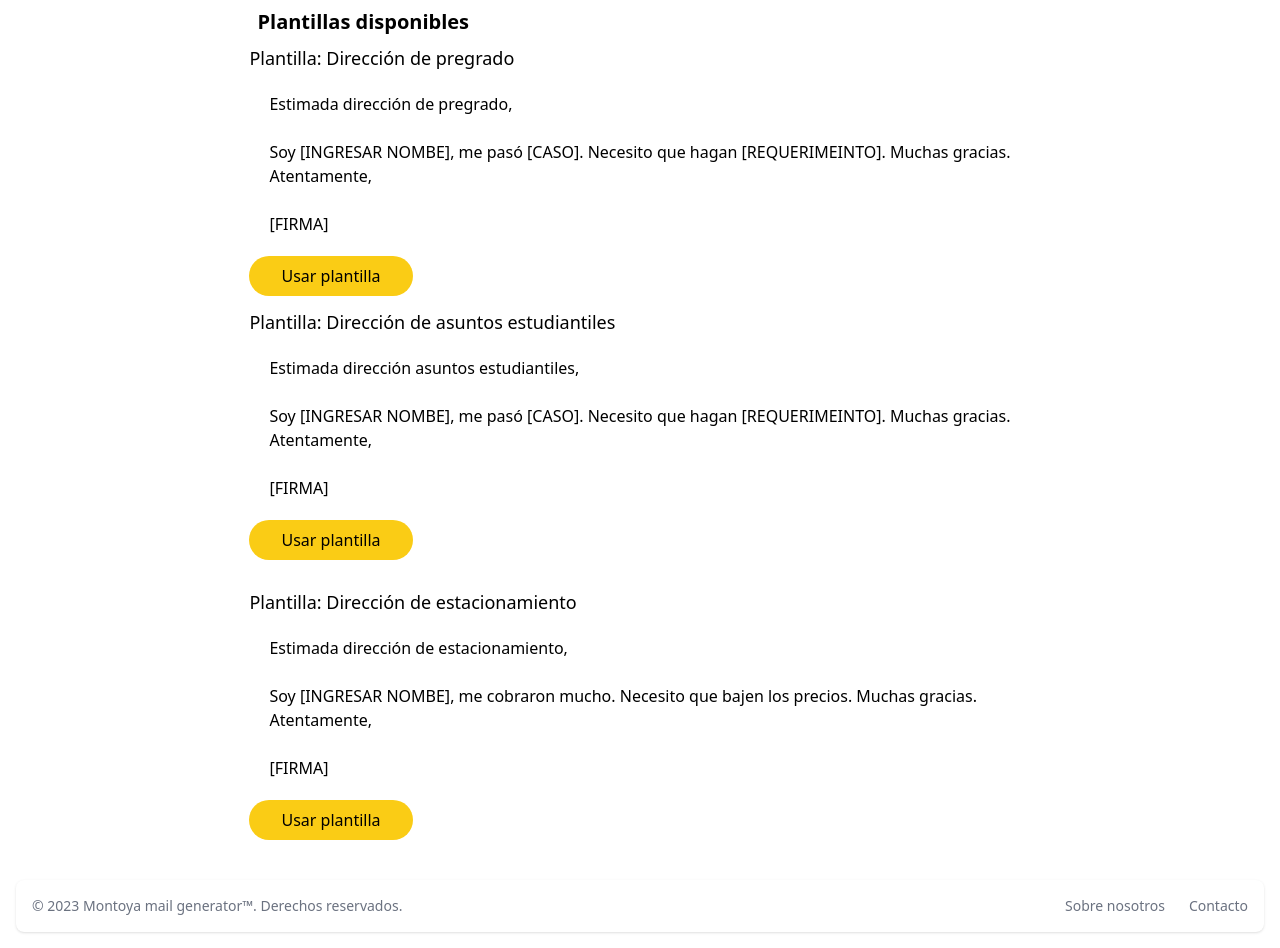
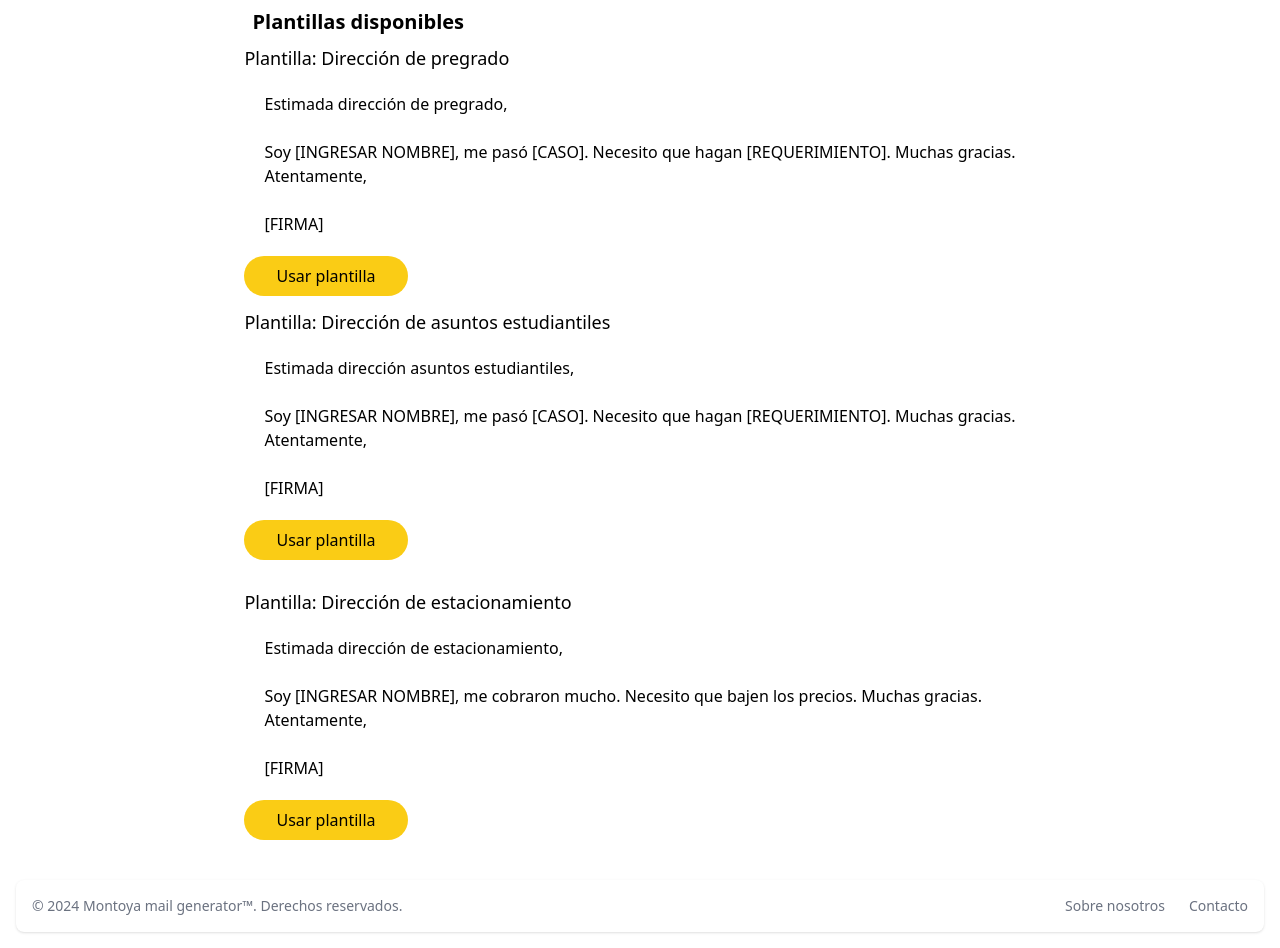
Before and after one commit to tvallotton/gpti, a FastAPI app: page /plantillas in a window 1280 px wide. Shown: the part 48-996 px from the top of the page. Run offline with FastAPI, Linux system fonts and the light colour scheme.

Commit message:
fix: typos and spelling mistake

```diff
--- a/templates/footer.html
+++ b/templates/footer.html
@@ -1,7 +1,7 @@
 <footer class="bg-white rounded-lg shadow m-4 ">
     <div class="w-full mx-auto max-w-screen-xl p-4 md:flex md:items-center md:justify-between">
 
-        <span class="text-sm text-gray-500 sm:text-center">© 2023 <a href="/"
+        <span class="text-sm text-gray-500 sm:text-center">© 2024 <a href="/"
                class="hover:underline">Montoya mail generator™</a>. Derechos reservados.
         </span>
 
--- a/templates/frases-ideas.html
+++ b/templates/frases-ideas.html
@@ -38,7 +38,7 @@
         <div class="mb-3 flex flex-col">
             <div class="flex">
                 <label for="contexto" class="text-lg">Ingresa contexto</label>
-                <p>*Da contexto de la solicitus o detalles especiales a considerar
+                <p>*Da contexto de la solicitud o detalles especiales a considerar
                 </p>
             </div>
             <input name="contexto" id="contexto" class="rounded-full border-2 p-1">
--- a/templates/inicio.html
+++ b/templates/inicio.html
@@ -15,7 +15,7 @@
         </p>
         <ol>
             <li>
-                1. Saludo
+                1. Saludo.
             </li>
             <li>
                 2. Presentación.
@@ -57,7 +57,7 @@
             integración con ChatGPT.
 
 
-            ¡Haz click en <a class="underline text-blue-600 hover:text-blue-800 visited:text-purple-600"
+            ¡Haz click <a class="underline text-blue-600 hover:text-blue-800 visited:text-purple-600"
                href="/preexistente">aquí</a> para probarlo o utiliza la barra de navegación!
         </p>
     </div>
--- a/templates/plantilla-ases.html
+++ b/templates/plantilla-ases.html
@@ -1,6 +1,6 @@
 Estimada dirección asuntos estudiantiles,
 
-Soy [INGRESAR NOMBE], me pasó [CASO]. Necesito que hagan [REQUERIMEINTO]. Muchas gracias.
+Soy [INGRESAR NOMBRE], me pasó [CASO]. Necesito que hagan [REQUERIMIENTO]. Muchas gracias.
 Atentamente,
 
 [FIRMA]
--- a/templates/plantilla-dipre.html
+++ b/templates/plantilla-dipre.html
@@ -1,6 +1,6 @@
 Estimada dirección de pregrado,
 
-Soy [INGRESAR NOMBE], me pasó [CASO]. Necesito que hagan [REQUERIMEINTO]. Muchas gracias.
+Soy [INGRESAR NOMBRE], me pasó [CASO]. Necesito que hagan [REQUERIMIENTO]. Muchas gracias.
 Atentamente,
 
 [FIRMA]
--- a/templates/plantilla-estacionamiento.html
+++ b/templates/plantilla-estacionamiento.html
@@ -1,6 +1,6 @@
 Estimada dirección de estacionamiento,
 
-Soy [INGRESAR NOMBE], me cobraron mucho. Necesito que bajen los precios. Muchas gracias.
+Soy [INGRESAR NOMBRE], me cobraron mucho. Necesito que bajen los precios. Muchas gracias.
 Atentamente,
 
 [FIRMA]
--- a/templates/preexistente.html
+++ b/templates/preexistente.html
@@ -11,7 +11,7 @@
           data-autosave>
         <h1 class="font-bold mb-3 text-lg">Mail preexistente</h1>
         <label for="mail-input">
-            Ingresa el mail en que quieres mejorar la redacción utilizando el método montoya.
+            Ingresa el mail en que quieres mejorar la redacción utilizando el método Montoya.
         </label>
 
 
```
Also changed, not shown: main.py (+0 -7 lines), 3 other files.
